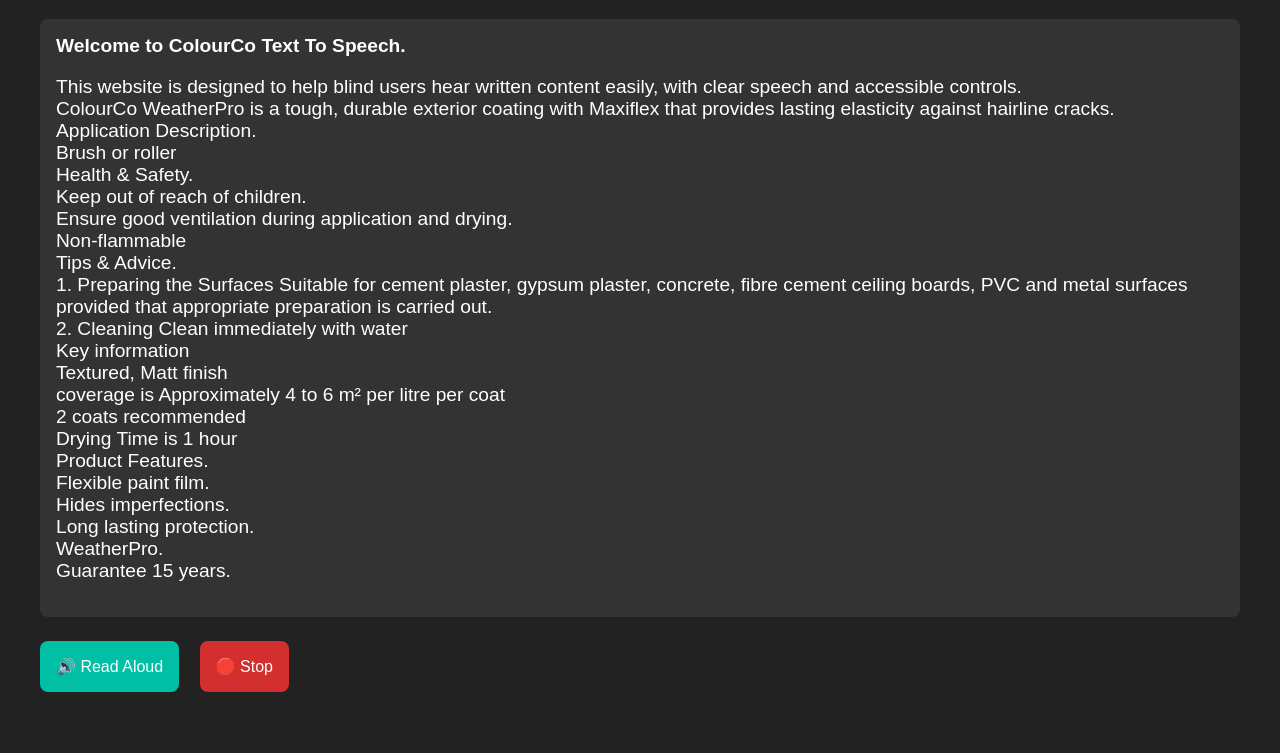
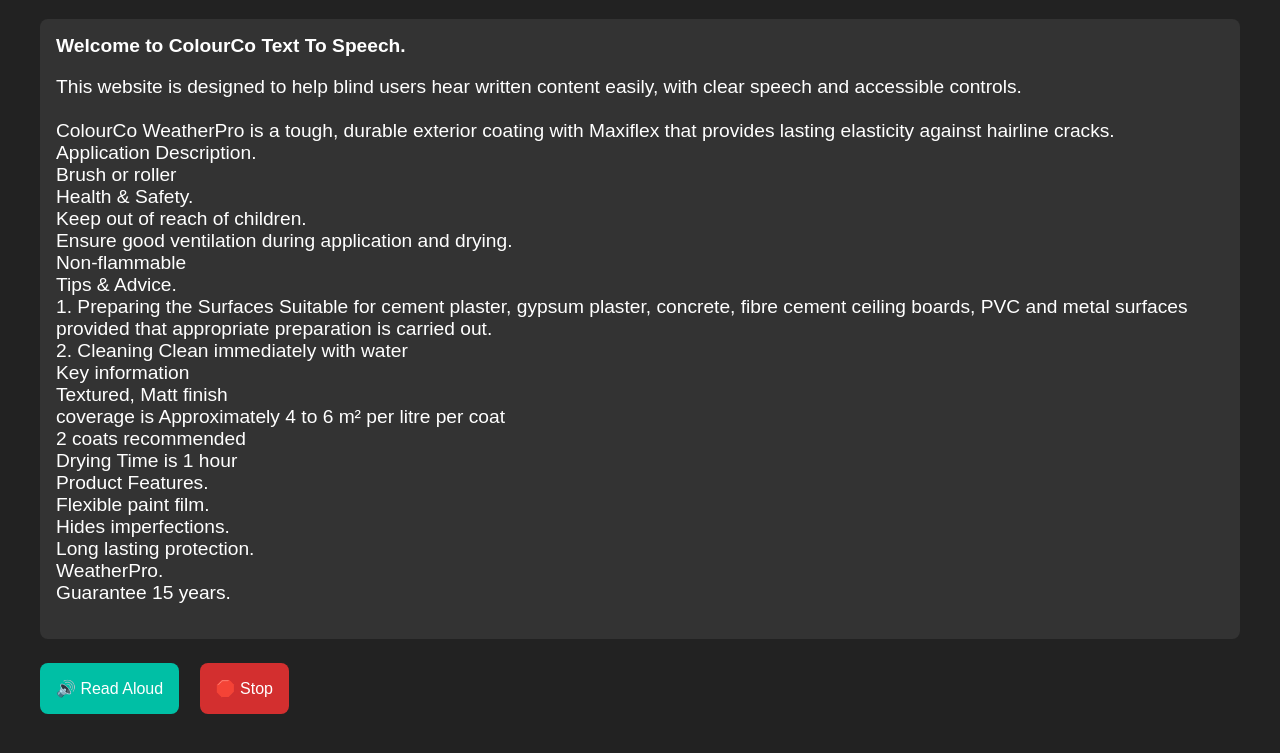
Before and after one commit to Jokshan21/ColourCo, a plain HTML site: page index.html in a window 1280 px wide. Shown: the part 101-854 px from the top of the page. Drawn offline with Linux system fonts and the light colour scheme.

Commit message:
Update index.html

```diff
--- a/index.html
+++ b/index.html
@@ -39,8 +39,8 @@
   <div id="fixedText">
     <strong id="headingText">Welcome to ColourCo Text To Speech.</strong>
 
-<p id="bodyText">This website is designed to help blind users hear written content easily, with clear speech and accessible controls.<br>
-
+<p id="bodyText">This website is designed to help blind users hear written content easily, with clear speech and accessible controls.
+  <br> <br>
 ColourCo WeatherPro is a tough, durable exterior coating with Maxiflex that provides lasting elasticity against hairline cracks.
 <br>
 Application Description.
```
